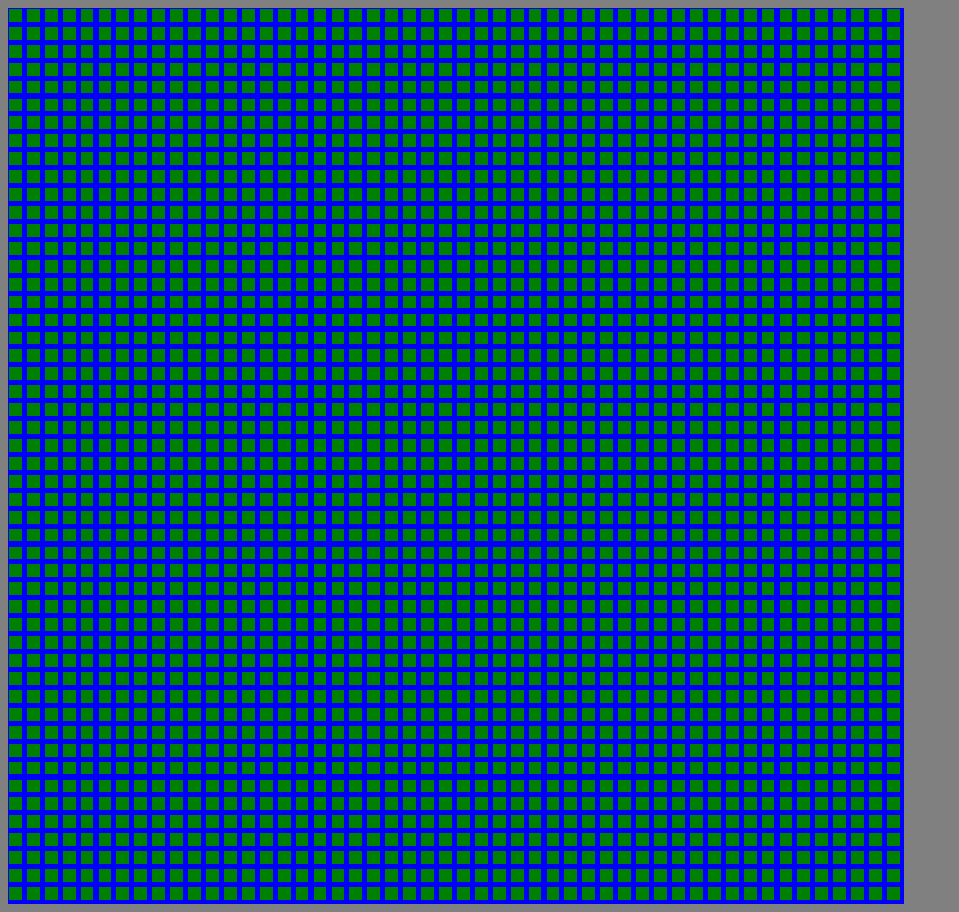
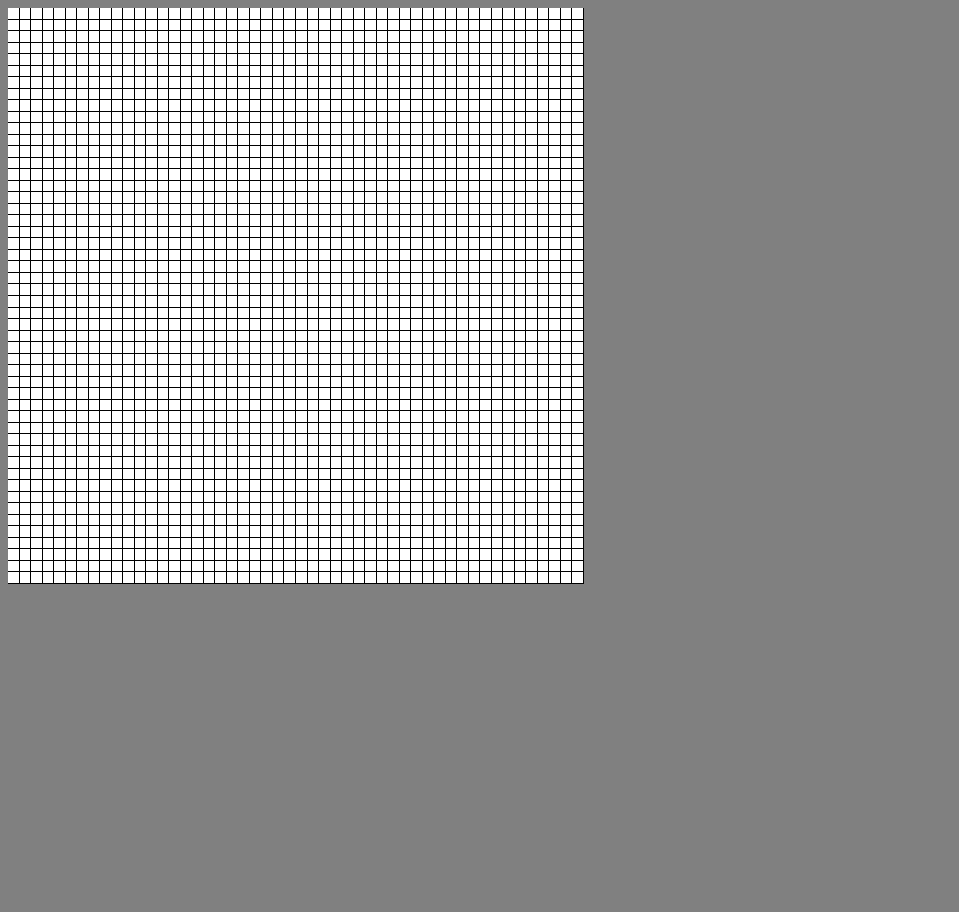
Before and after one commit to ItsLhun/etch-a-sketch, a plain HTML site: page index.html in a window 1280 px wide. Shown: the whole page, without its empty margins (0-959 px from the left). After the commit the page ends 800 px from the top, so only its background shows below. Drawn offline with Linux system fonts and the light colour scheme.

Commit message:
Finished grid function

```diff
--- a/main.js
+++ b/main.js
@@ -1,20 +1,16 @@
 const gridContainer = document.querySelector("#grid");
 
-/*gridContainer.style.gridTemplateColumns =
-gridContainer.style.gridTemplateRows = " 20px 30px";*/
+let gridSize = 50;
+gridContainer.style.gridTemplateColumns = `repeat(${gridSize}, 1fr)`;
+gridContainer.style.gridTemplateRows = `repeat(${gridSize}, 1fr)`;
 
-let gridSize = 50;
-
-for (let i = 0; i < gridSize; i++) {
-  for (let j = 0; j < gridSize; j++) {
+for (let i = 1; i <= gridSize + 1; i++) {
+  for (let j = 1; j <= gridSize + 1; j++) {
     let newDiv = document.createElement("div");
-    newDiv.style.color = "orange";
-    newDiv.style.background = "green";
-    newDiv.style.height = "1vw";
-    newDiv.style.width = "1vw";
-    newDiv.style.margin = "1px";
-    newDiv.style.display = "block";
-    newDiv.style.gridRow = i;
+    newDiv.style.background = "white";
+    newDiv.style.height = "1fr";
+    newDiv.style.width = "1fr";
+    newDiv.style.gridArea = `${j}/${i}`;
     gridContainer.appendChild(newDiv);
   }
 }
--- a/styles/style.scss
+++ b/styles/style.scss
@@ -9,9 +9,13 @@ body {
   background: grey;
 }
 #grid {
+  left: 0;
+  right: 0;
+  top: 0;
+  bottom: 0;
   display: grid;
-  width: 70vw;
-  height: 70vw;
-
-  background: blue;
+  width: 45vw;
+  height: 45vw;
+  grid-gap: 1px;
+  background: black;
 }
```
Also changed, not shown: styles/style.css, 1 other file.
